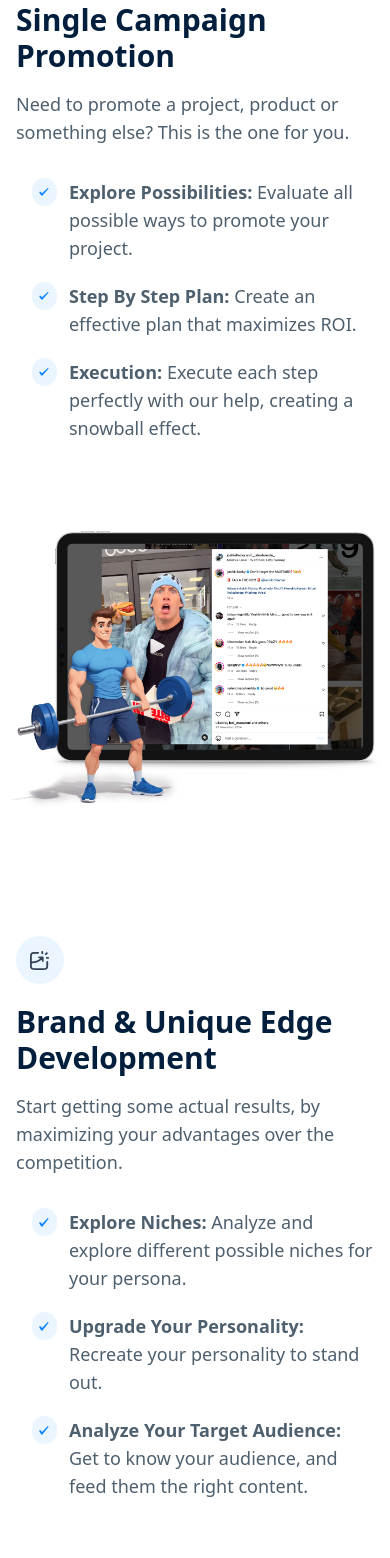
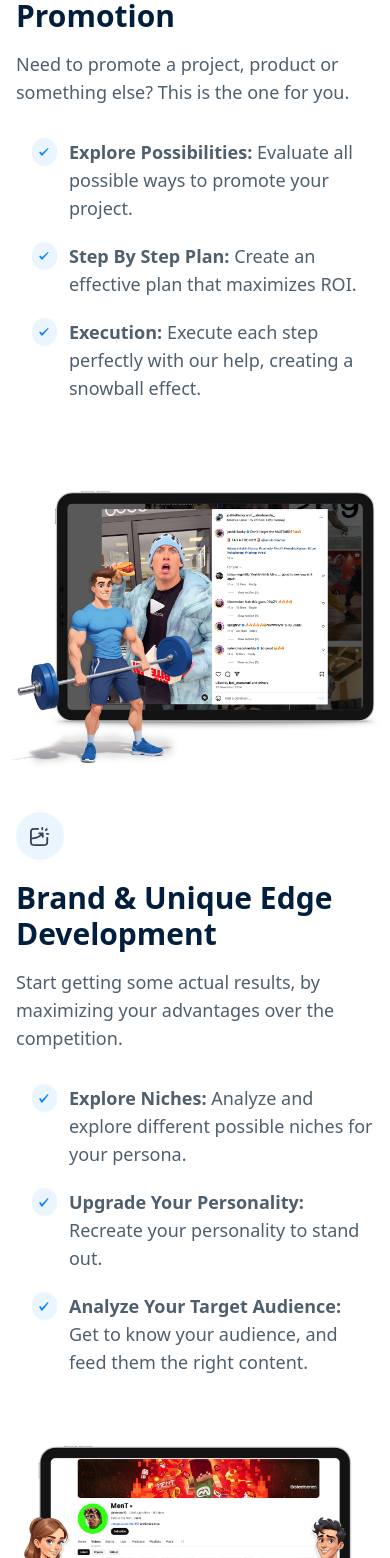
Before and after one commit to KamanDShrestha/rubia-2, a Next.js app: page /solutions in a window 390 px wide. Shown: the part 1619-3177 px from the top of the page. Built offline with nearby package versions, Linux system fonts and the light colour scheme.

Commit message:
fix: fixed the spacing between solutions in mobile phones

```diff
--- a/src/app/solutions/page.tsx
+++ b/src/app/solutions/page.tsx
@@ -22,7 +22,7 @@ const SolutionsPage = () => {
       </div>
 
       {/* Solutions */}
-      <div className='max-w-[1440px] mx-auto container md:space-y-[64px] space-y-12 my-12'>
+      <div className='max-w-[1440px] mx-auto container md:space-y-[64px] space-y-2 my-12'>
         <div className='md:grid md:grid-cols-2 gap-8 md:gap-12 flex flex-col items-center'>
           <div className=' flex flex-col justify-start items-start text-left'>
             <div className='w-12 h-12 mt-9  rounded-full bg-brand-light flex justify-center items-center'>
@@ -95,7 +95,7 @@ const SolutionsPage = () => {
           </div>
         </div>
 
-        <div className='md:grid md:grid-cols-2 gap-8 md:gap-12 flex flex-col-reverse items-center pb-11'>
+        <div className='md:grid md:grid-cols-2 gap-8 md:gap-12 flex flex-col-reverse items-center md:pb-11'>
           <div className='mt-5 relative flex flex-col items-center py-8'>
             <div className='relative left-4'>
               <div className='absolute -bottom-8 -left-5 z-10 w-[54%]'>
@@ -154,7 +154,7 @@ const SolutionsPage = () => {
           {/* Image Section */}
         </div>
 
-        <div className='md:grid md:grid-cols-2 gap-8 md:gap-12 flex flex-col items-center pb-[3rem]'>
+        <div className='md:grid md:grid-cols-2 gap-8 md:gap-12 flex flex-col items-center md:pb-[3rem]'>
           <div className=' flex flex-col justify-start items-start text-left'>
             <div className='w-12 h-12 mt-9  rounded-full bg-brand-light flex justify-center items-center'>
               <Image src='/icons/manage.svg' alt='' width={20} height={20} />
```
